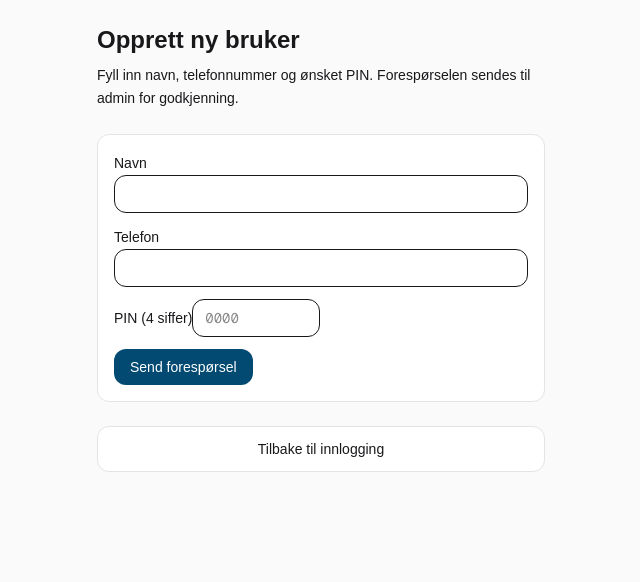
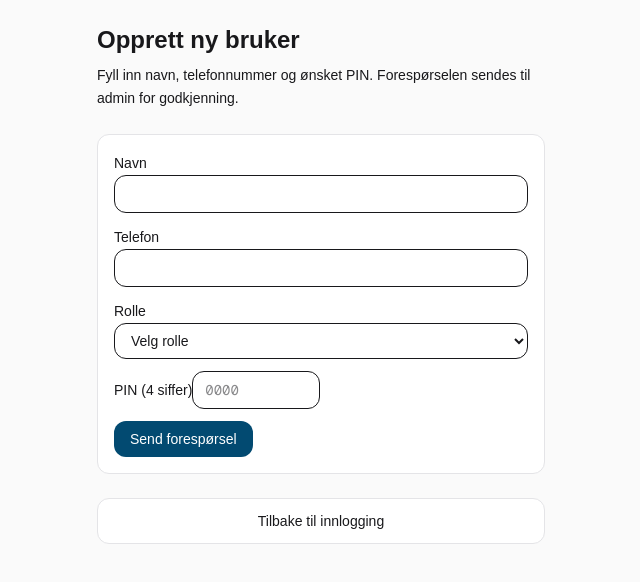
Before and after one commit to erhymo/airliftas-roombooking, a Next.js app in the folder web/: page /signup in a window 1280 px wide. Shown: the top 582 px of the page, without its empty margins (319-959 px from the left). Built offline with nearby package versions, Linux system fonts and the light colour scheme; no server answers.

Commit message:
Add crew role selection on signup

```diff
--- a/web/src/app/signup/page.tsx
+++ b/web/src/app/signup/page.tsx
@@ -14,6 +14,7 @@ export default function SignupPage() {
 
 	const [name, setName] = useState("");
 	const [phone, setPhone] = useState("");
+		const [role, setRole] = useState("");
 	const [registerPin, setRegisterPin] = useState("");
 	const [busyCreate, setBusyCreate] = useState(false);
 	const [msg, setMsg] = useState<string | null>(null);
@@ -26,20 +27,27 @@ export default function SignupPage() {
 			const trimmedName = name.trim();
 			const trimmedPhone = phone.trim();
 			const pin = onlyDigits4(registerPin);
+				const crewRole = role.trim();
 
 			if (!trimmedName || !trimmedPhone) {
 				setMsg("Fyll inn navn og telefon.");
 				return;
 			}
 
+				if (!crewRole) {
+					setMsg("Velg hvilken rolle du har.");
+					return;
+				}
+
 			if (pin.length !== 4) {
 				setMsg("PIN må være 4 siffer.");
 				return;
 			}
 
-			await fnCreateUserRequest(trimmedName, trimmedPhone, pin);
+				await fnCreateUserRequest(trimmedName, trimmedPhone, pin, crewRole);
 			setName("");
 			setPhone("");
+				setRole("");
 			setRegisterPin("");
 			setMsg(
 				"Forespørsel sendt til admin. Når du er godkjent kan du logge inn med PIN-en du valgte.",
@@ -92,6 +100,21 @@ export default function SignupPage() {
 								className="w-full rounded-xl border px-3 py-2 text-sm"
 							/>
 						</div>
+							<div className="space-y-1">
+								<label className="text-sm font-medium">Rolle</label>
+								<select
+									value={role}
+									onChange={(e) => setRole(e.target.value)}
+									className="w-full rounded-xl border px-3 py-2 text-sm bg-white"
+								>
+									<option value="">Velg rolle</option>
+									<option value="pilot_los">Pilot LOS</option>
+									<option value="pilot_innland">Pilot innland</option>
+									<option value="lastemann">Lastemann</option>
+									<option value="tekniker">Tekniker</option>
+									<option value="admin">Admin</option>
+								</select>
+							</div>
 						<div className="space-y-1">
 							<label className="text-sm font-medium">PIN (4 siffer)</label>
 							<input
--- a/web/src/lib/functions.ts
+++ b/web/src/lib/functions.ts
@@ -15,14 +15,15 @@ export type AdminUserWithPin = {
 export async function fnCreateUserRequest(
 	name: string,
 	phone: string,
-	pin: string,
+		pin: string,
+		crewRole: string,
 ) {
 	const f = getFirebaseFunctions();
 	const call = httpsCallable<
-		{ name: string; phone: string; pin: string },
+			{ name: string; phone: string; pin: string; crewRole: string },
 			{ requestId: string }
 	>(f, "createUserRequest");
-	const res = await call({ name, phone, pin });
+		const res = await call({ name, phone, pin, crewRole });
 	return res.data;
 }
 
```
Also changed, not shown: 1 other file (tests, documents, lock files or other folders).
